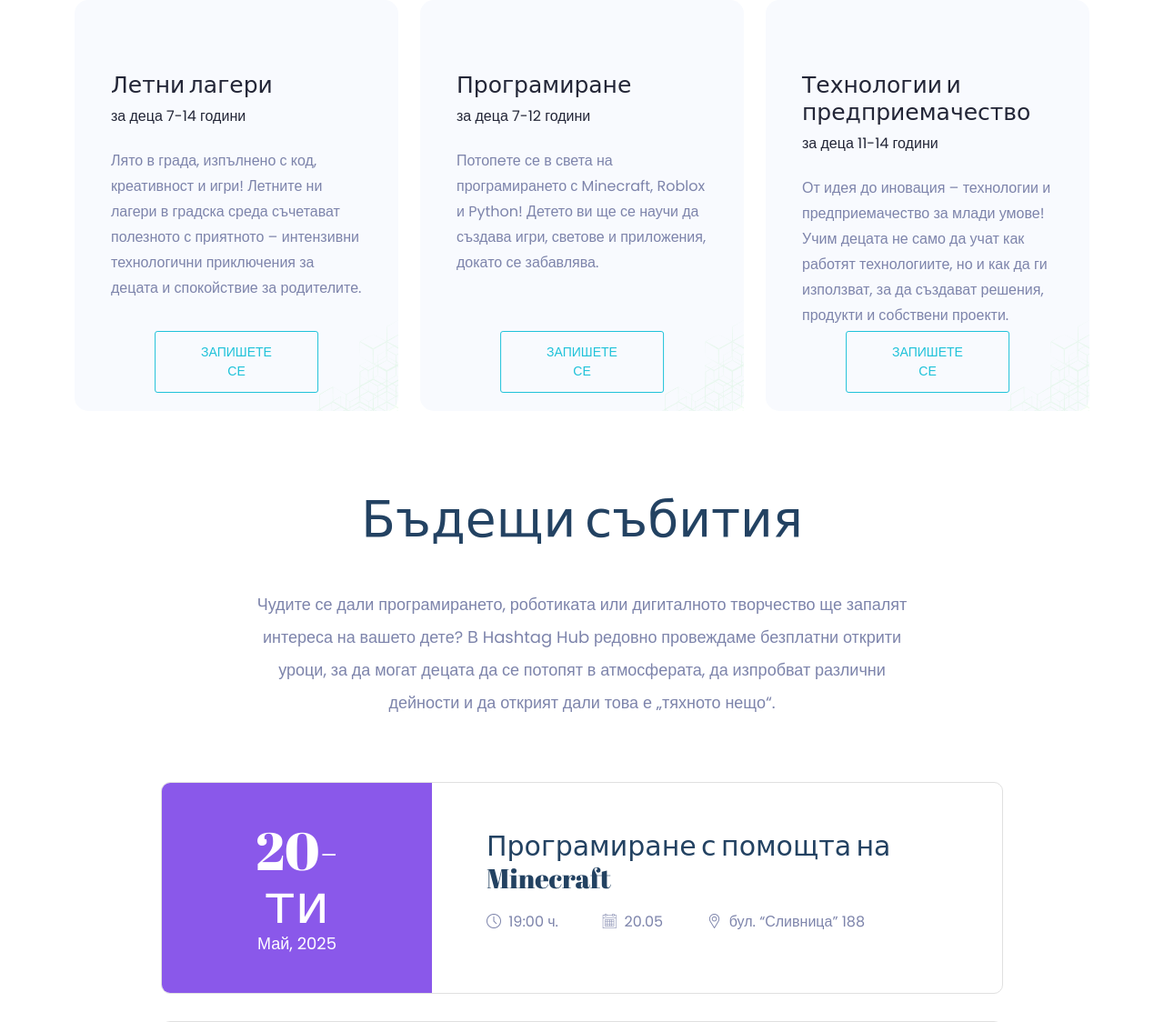
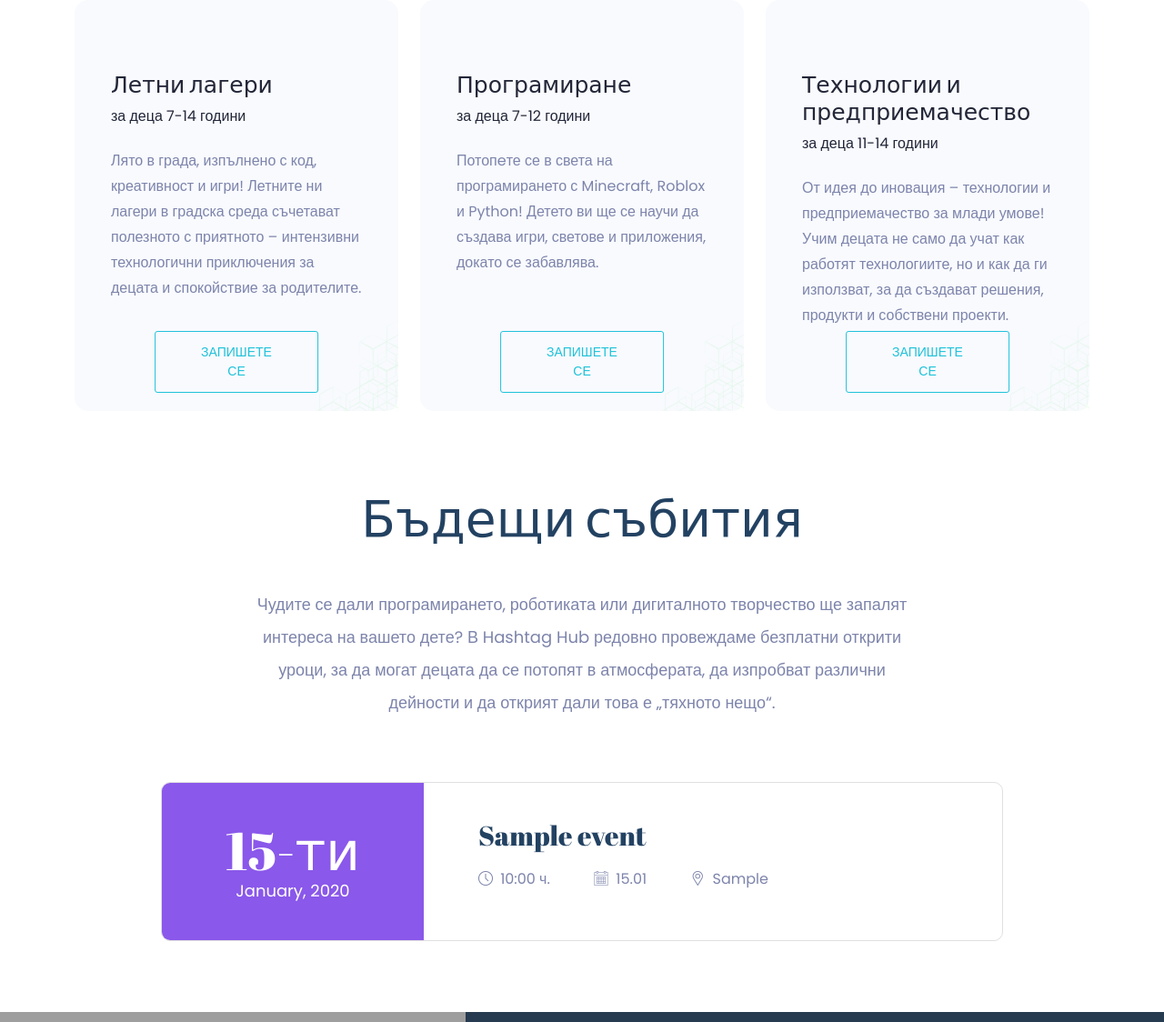
Before and after one commit to haldaniko/SergITSchool, a Django app: page / in a window 1280 px wide. Shown: the part 1160-2284 px from the top of the page at 91% size. Run offline with Django 5.2, Linux system fonts and the light colour scheme; tables that the repository leaves empty hold one stand-in row (values such as "Sample post"); some libraries are stand-ins or nearby versions.

Commit message:
make 'Бъдещи събития' section filled logically from db

```diff
--- a/hashtaghub/views.py
+++ b/hashtaghub/views.py
@@ -1,6 +1,7 @@
 from django.shortcuts import render
 from django.http import JsonResponse
 from .forms import ContactForm
+from .models import Event
 
 
 def index(request):
@@ -12,4 +13,5 @@ def index(request):
         return JsonResponse({'success': False, 'errors': form.errors}, status=400)
 
     form = ContactForm()
-    return render(request, "index.html", {'form': form})
+    events = Event.objects.all().order_by('datetime')
+    return render(request, "index.html", {'form': form, 'events': events})
--- a/templates/index.html
+++ b/templates/index.html
@@ -187,42 +187,23 @@
     </div>
     <div class="row justify-content-center">
       <div class="col-lg-10">
+        {% for event in events %}
           <div class="single_event d-flex align-items-center">
             <div class="date text-center">
-            <span>20-ти</span>
-            <p>Май, 2025</p>
+              <span>{{ event.datetime.day }}{{ event.datetime|date:"-ти" }}</span>
+              <p>{{ event.datetime|date:"F, Y" }}</p>
             </div>
             <div class="event_info">
-              <h4>Програмиране с помощта на Minecraft</h4>
-            <p><span> <i class="flaticon-clock"></i> 19:00 ч.</span>
-              <span> <i class="flaticon-calendar"></i> 20.05 </span>
-              <span> <i class="flaticon-placeholder"></i> бул. “Сливница” 188</span></p>
+              <h4>{{ event.title }}</h4>
+              <p>
+                <span><i class="flaticon-clock"></i> {{ event.datetime|date:"H:i" }} ч.</span>
+                <span><i class="flaticon-calendar"></i> {{ event.datetime|date:"d.m" }}</span>
+                <span><i class="flaticon-placeholder"></i> {{ event.location }}</span>
+              </p>
             </div>
           </div>
-        <div class="single_event d-flex align-items-center">
-          <div class="date text-center">
-            <span>26-ти</span>
-            <p>Май, 2025</p>
-          </div>
-          <div class="event_info">
-              <h4>Дизайн на любим герой от Brawl Stars</h4>
-            <p><span> <i class="flaticon-clock"></i> 19:00 ч.</span>
-              <span> <i class="flaticon-calendar"></i> 26.05 </span>
-              <span> <i class="flaticon-placeholder"></i> бул. “Сливница” 188</span></p>
-          </div>
-        </div>
-        <div class="single_event d-flex align-items-center">
-          <div class="date text-center">
-            <span>28-ти</span>
-            <p>Май, 2025</p>
-          </div>
-          <div class="event_info">
-              <h4>Разработка на игри с Roblox studio</h4>
-            <p><span> <i class="flaticon-clock"></i> 19:00 pm</span>
-              <span> <i class="flaticon-calendar"></i> 28.05</span>
-              <span> <i class="flaticon-placeholder"></i> бул. “Сливница” 188</span></p>
-          </div>
-        </div>
+        {% endfor %}
+
       </div>
     </div>
   </div>
@@ -444,7 +425,8 @@
         Доставчикът си запазва правото да променя настоящите Общи условия по всяко време.
 
         <strong>9. Приложимо право и спорове</strong>
-        Настоящите условия се регулират от българското законодателство. Всички спорове се решават от компетентния съд в Република България.
+        Настоящите условия се регулират от българското законодателство. Всички спорове се решават от компетентния съд в
+        Република България.
 
       </div>
       <div class="modal-footer">
```
Lines whose indentation alone changed are shown as unchanged.
